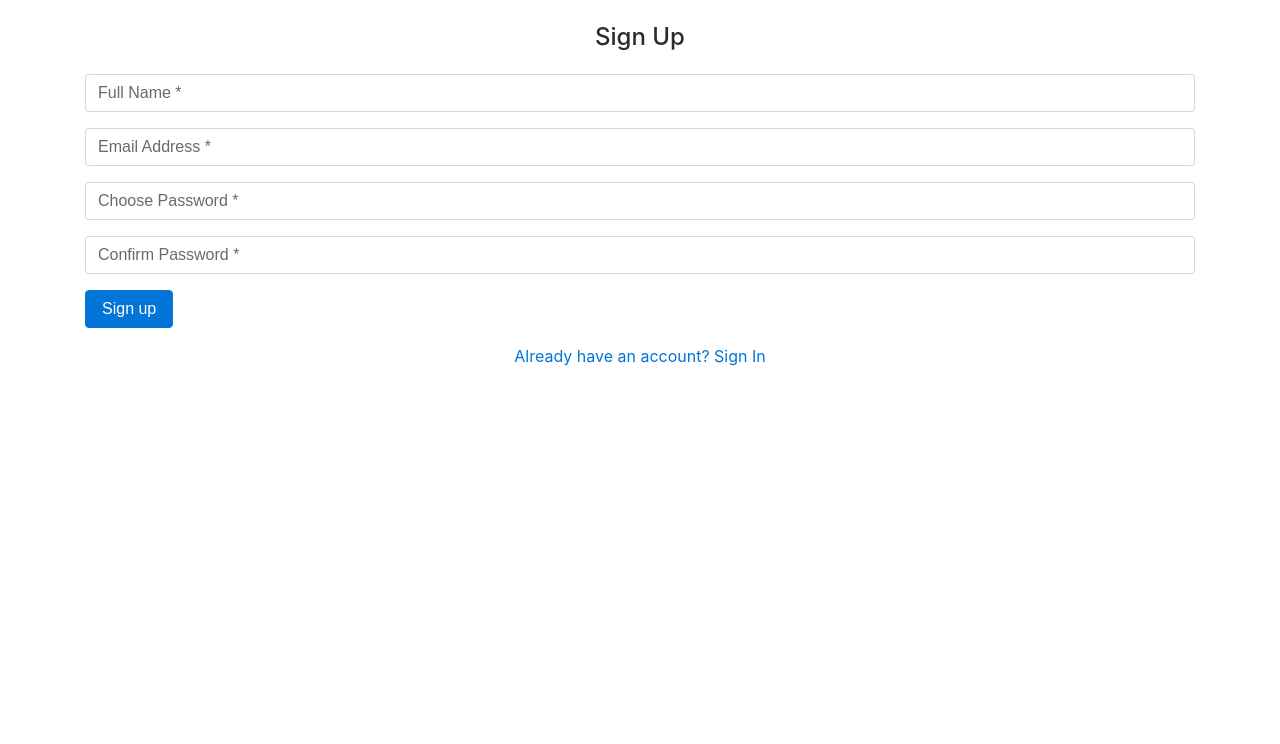
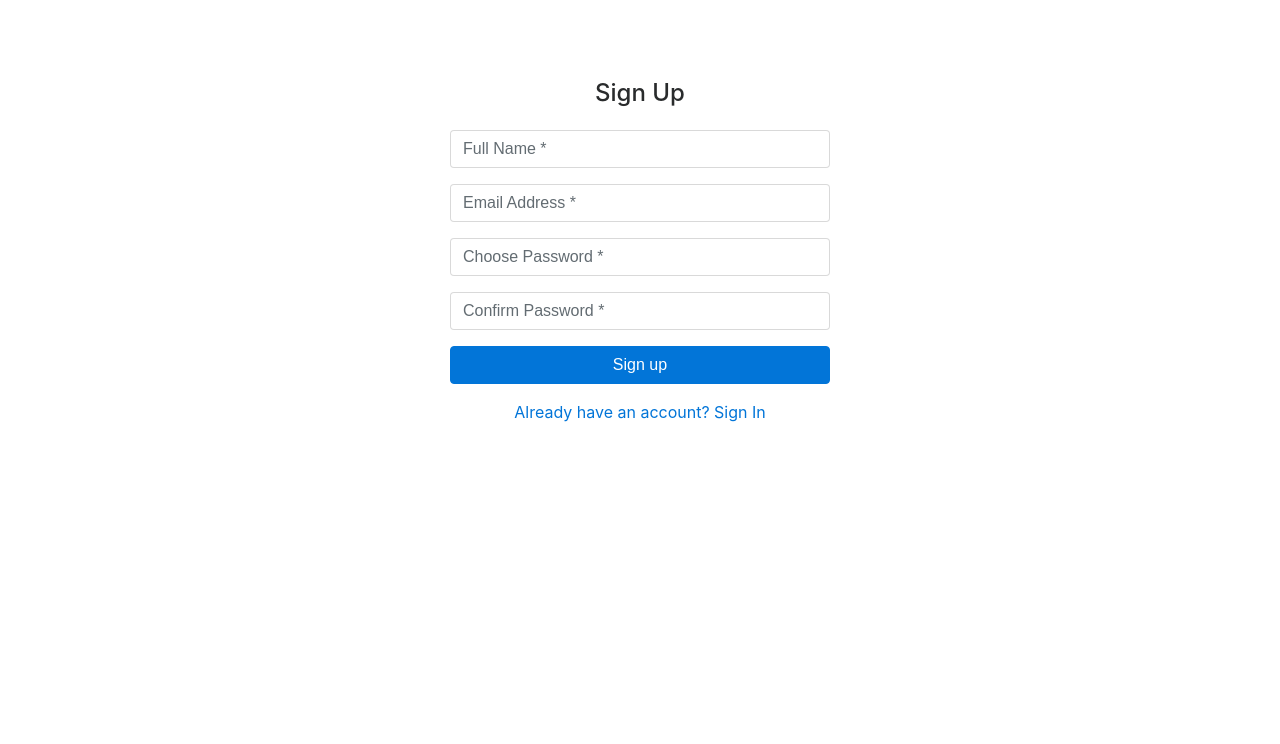
Before and after one commit to AdeyinkaAdekunbi/MoreRecipes, a website: page template/src/signup.html in a window 1280 px wide. Shown: the part 56-800 px from the top of the page. Drawn offline with Linux system fonts and the light colour scheme.

Commit message:
Modified some SCSS rules to make the UI more presentable

```diff
--- a/template/src/scss/style.scss
+++ b/template/src/scss/style.scss
@@ -17,5 +17,12 @@
                 bottom: 0;
             }
         }
+        .mini-form {
+            max-width: 380px;
+            margin: 5em auto;
+            button {
+                width: 100%;
+            }
+        }
     }
 }
--- a/template/src/signup.html
+++ b/template/src/signup.html
@@ -20,10 +20,10 @@
 
             <div class="collapse navbar-collapse" id="menu">
                 <ul class="navbar-nav mr-auto">
-                    <li class="nav-item active">
+                    <li class="nav-item">
                         <a class="nav-link" href="index.html">Home</a>
                     </li>
-                    <li class="nav-item">
+                    <li class="nav-item active">
                         <a class="nav-link" href="#">Sign Up</a>
                     </li>
                     <li class="nav-item">
```
Also changed, not shown: template/src/index.html (+1 -1 lines), template/src/myfavorites.html (+3 -3 lines), template/src/myrecipes.html (+1 -1 lines), template/src/signin.html (+2 -2 lines), template/src/css/style.css.
